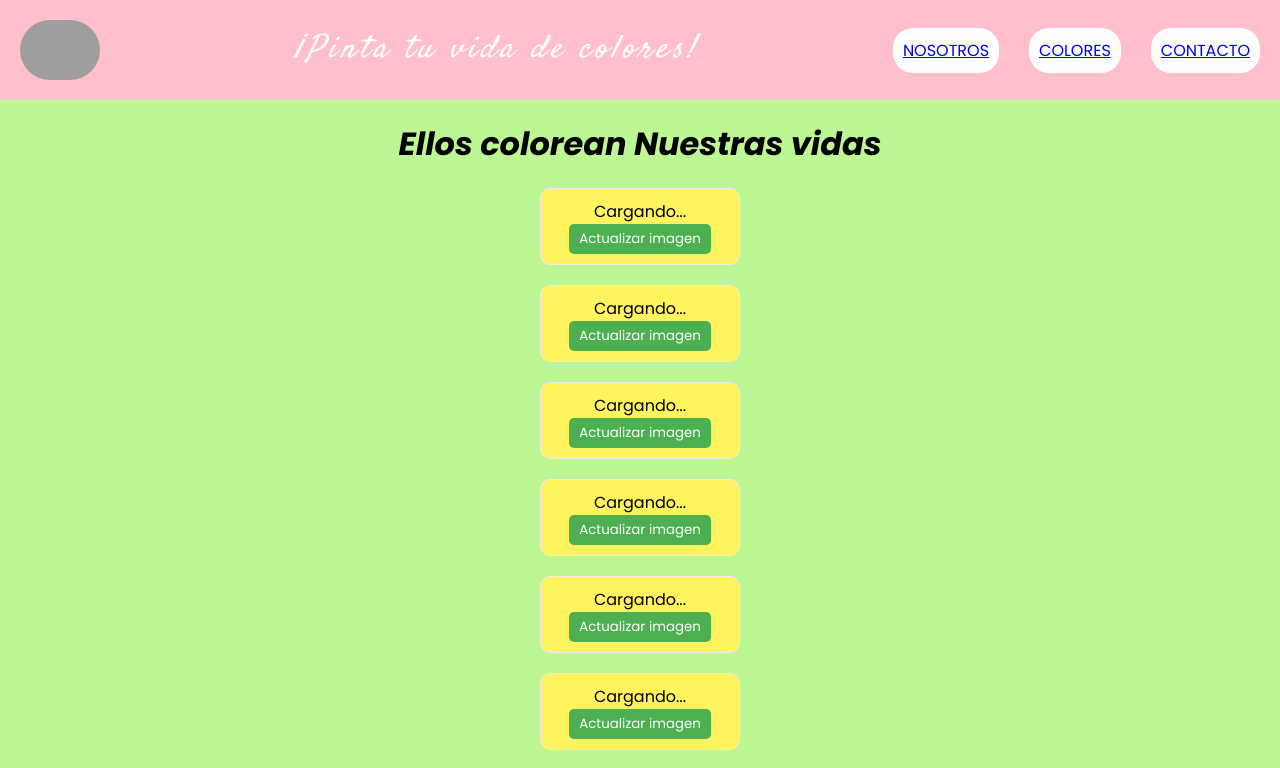
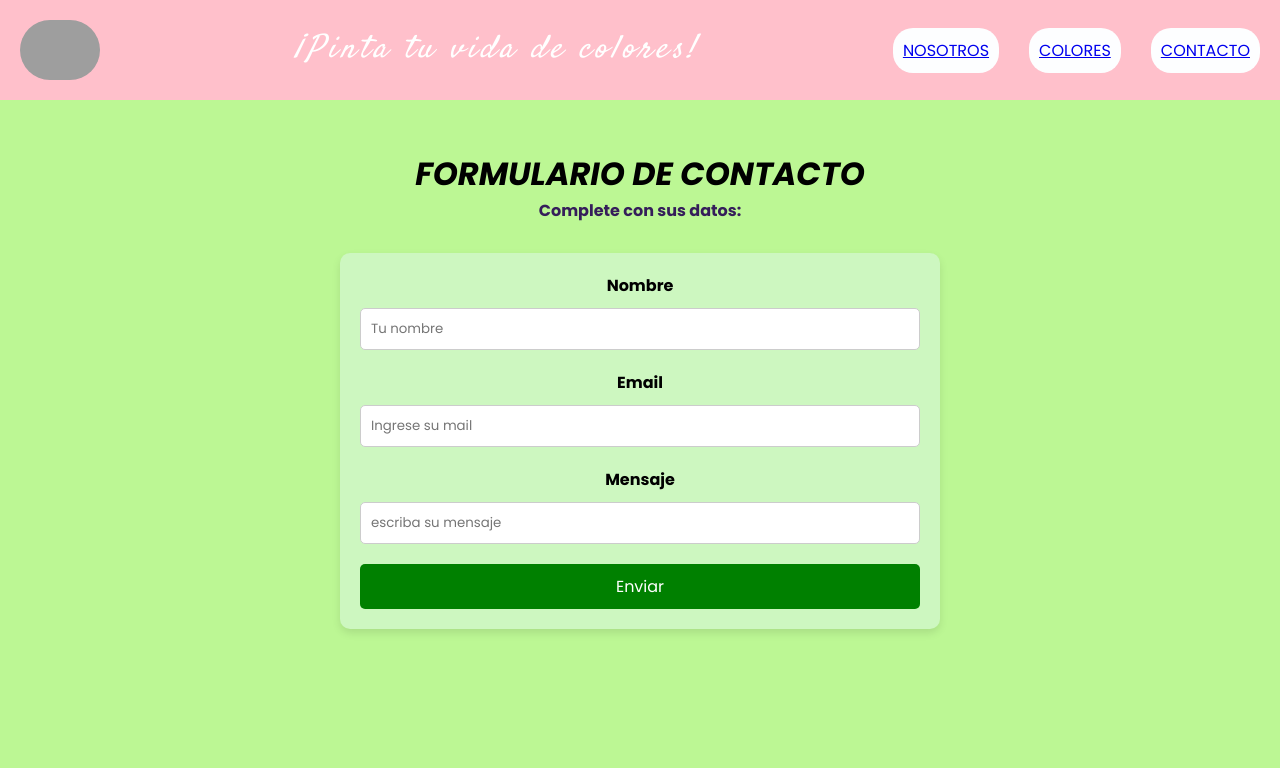
Before and after one commit to Anjome/Proyecto-Final-FRONTEND, a React (Vite) app: page / in a window 1280 px wide. Shown: the top 768 px of the page. Built offline with nearby package versions, Linux system fonts and the light colour scheme; no server answers; grey boxes are pictures that could not be loaded.

Commit message:
Pagina Contacto

```diff
--- a/src/components/PerroCard/PerroCard.jsx
+++ b/src/components/PerroCard/PerroCard.jsx
@@ -1,5 +1,5 @@
 import { useEffect, useState } from "react";
-import "./PerroCard.css"; // Puedes agregar estilos personalizados aquí
+import "./PerroCard.css";
 
 const PerroCard = () => {
     const [perroImagen, setPerroImagen] = useState("");
--- a/src/main.jsx
+++ b/src/main.jsx
@@ -5,10 +5,11 @@ import App from '../src/components/App/App'
 import { Layout } from './components/Layout/Layout'
 import { Nosotros } from './pages/Nosotros/Nosotros'
 import { Colores } from './pages/Colores/Colores'
+import { Contacto } from './pages/Contacto/Contacto'
 
 
 createRoot(document.getElementById('root')).render(
   <StrictMode>
-    <Colores />
+    <Contacto />
   </StrictMode>,
 )
--- a/src/pages/Colores/Colores.jsx
+++ b/src/pages/Colores/Colores.jsx
@@ -1,5 +1,5 @@
 import { Layout } from "../../components/Layout/Layout";
-import { PerroCard } from "../../components/PerroCard/PerroCard"; // Importa el componente de la tarjeta
+import { PerroCard } from "../../components/PerroCard/PerroCard";
 import "../Colores/Colores.css";
 
 const Colores = () => {
--- a/src/pages/Contacto/Contacto.css
+++ b/src/pages/Contacto/Contacto.css
@@ -0,0 +1,57 @@
+h1 {
+    text-align: center;
+    text-transform: uppercase;
+    margin-top: 30px;
+}
+
+h2 {
+    color: rgb(53, 30, 90);
+    text-align: center;
+    font-size: medium;
+    margin-bottom: 30px;
+}
+
+.contacto-form {
+    display: flex;
+    flex-direction: column;
+    align-items: center;
+    justify-content: center;
+    width: 100%;
+    margin: auto;
+    max-width: 600px;
+    background-color: #cdf7c0;
+    padding: 20px;
+    border-radius: 10px;
+    box-shadow: 0 4px 8px rgba(0, 0, 0, 0.1);
+}
+
+.contacto-form label {
+    margin-bottom: 10px;
+    font-weight: bold;
+    font-size: 1rem;
+}
+
+.contacto-form input {
+    margin-bottom: 20px;
+    padding: 10px;
+    width: 100%;
+    border: 1px solid #ccc;
+    border-radius: 5px;
+    cursor: pointer;
+}
+
+.contacto-form button {
+    padding: 10px 20px;
+    font-size: 1rem;
+    color: white;
+    width: 100%;
+    background-color: green;
+    border: none;
+    border-radius: 5px;
+    cursor: pointer;
+    transition: 0.5s;
+}
+
+.contacto-form button:hover {
+    background-color: rgb(53, 30, 90);
+}
--- a/src/pages/Contacto/Contacto.jsx
+++ b/src/pages/Contacto/Contacto.jsx
@@ -0,0 +1,53 @@
+import { useState } from "react"
+import { Layout } from "../../components/Layout/Layout"
+import "../Contacto/Contacto.css"
+
+
+const Contacto = () => {
+
+    const [name, setName] = useState("")
+    const [email, setEmail] = useState("")
+    const [mensaje, setMensaje] = useState("")
+
+
+    const handleSubmit = (event) => {
+        event.preventDefault();
+        alert(`Nombre: ${name}\nEmail: ${email}\nMensaje: ${mensaje}`);
+        setName("");
+        setEmail("");
+        setMensaje("")
+    }
+    const handleChange = (event) => {
+        const { name, value } = event.target;
+        if (name === "name") {
+            setName(value);
+        } else if (name === "email") {
+            setEmail(value);
+        } else if (name === "mensaje") {
+            setMensaje(value);
+        }
+    };
+
+
+    return (
+        <Layout>
+            <h1><em>Formulario de contacto</em></h1>
+            <h2>Complete con sus datos:</h2>
+
+            <form onSubmit={handleSubmit} className="contacto-form">
+                <label htmlFor="nombre">Nombre</label>
+                <input type="text" name="name" placeholder="Tu nombre" onChange={handleChange} value={name} required autoComplete="off" />
+
+                <label htmlFor="email">Email</label>
+                <input type="text" name="email" nombre="Email" placeholder="Ingrese su mail" onChange={handleChange} value={email} required autoComplete="off" />
+
+                <label htmlFor="mensaje">Mensaje</label>
+                <input type="text" name="mensaje" nombre="Mensaje" placeholder="escriba su mensaje" onChange={handleChange} value={mensaje} required autoComplete="off" />
+
+                <button type="submit">Enviar</button>
+            </form>
+        </Layout>
+    )
+}
+
+export { Contacto }
```
